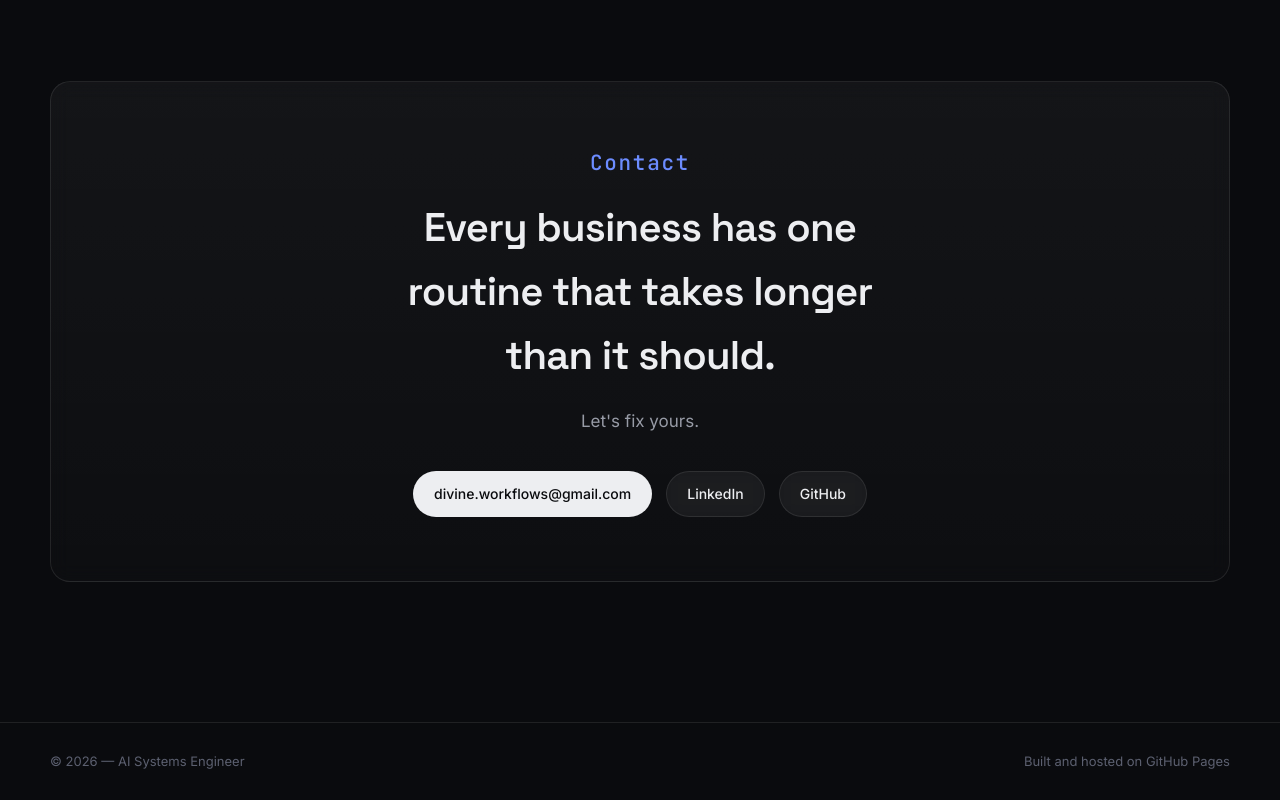
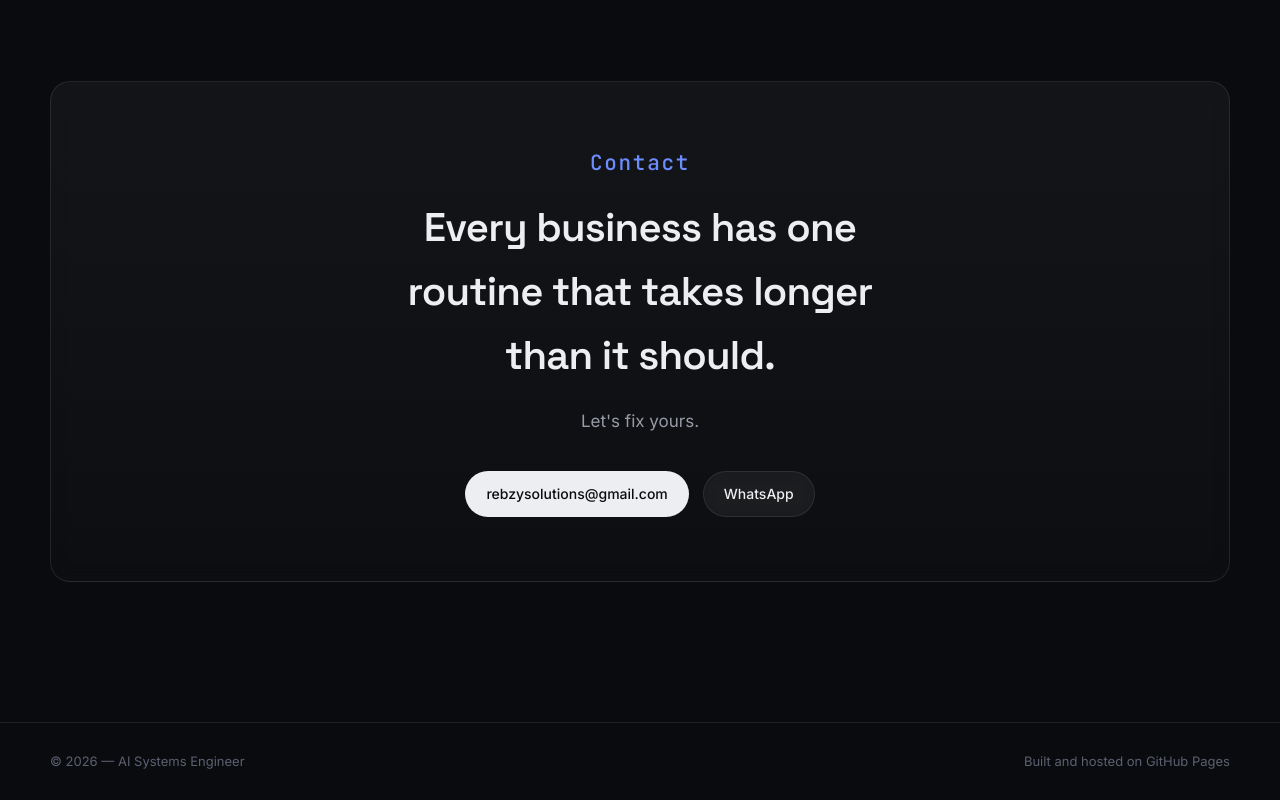
Before and after one commit to divine-ereba/divine-ereba.github.io, a plain HTML site: page index.html in a window 1280 px wide. Shown: the part 9423-10223 px from the top of the page. Drawn offline with Linux system fonts and the light colour scheme.

Commit message:
Update index.html

```diff
--- a/index.html
+++ b/index.html
@@ -879,15 +879,15 @@ Explore production-ready AI automation systems built to solve real operational p
     Let's fix yours.
   </p>
 
-  <div class="contact-actions">
-    <a href="mailto:divine.workflows@gmail.com" class="btn btn-primary">
-      divine.workflows@gmail.com
-    </a>
-          <a href="https://www.linkedin.com/in/divine-ereba-58aa232a7?utm_source=share_via&utm_content=profile&utm_medium=member_ios" class="btn btn-ghost" target="_blank" rel="noopener noreferrer">
-    LinkedIn
-</a>
-          <a href="https://github.com/divine-ereba" class="btn btn-ghost">GitHub</a>
-        </div>
+ <div class="contact-actions">
+  <a href="mailto:rebzysolutions@gmail.com" class="btn btn-primary">
+    rebzysolutions@gmail.com
+  </a>
+
+  <a href="https://wa.me/2348039501445" class="btn btn-ghost" target="_blank" rel="noopener noreferrer">
+    WhatsApp
+  </a>
+</div>
       </div>
     </div>
   </section>
```
